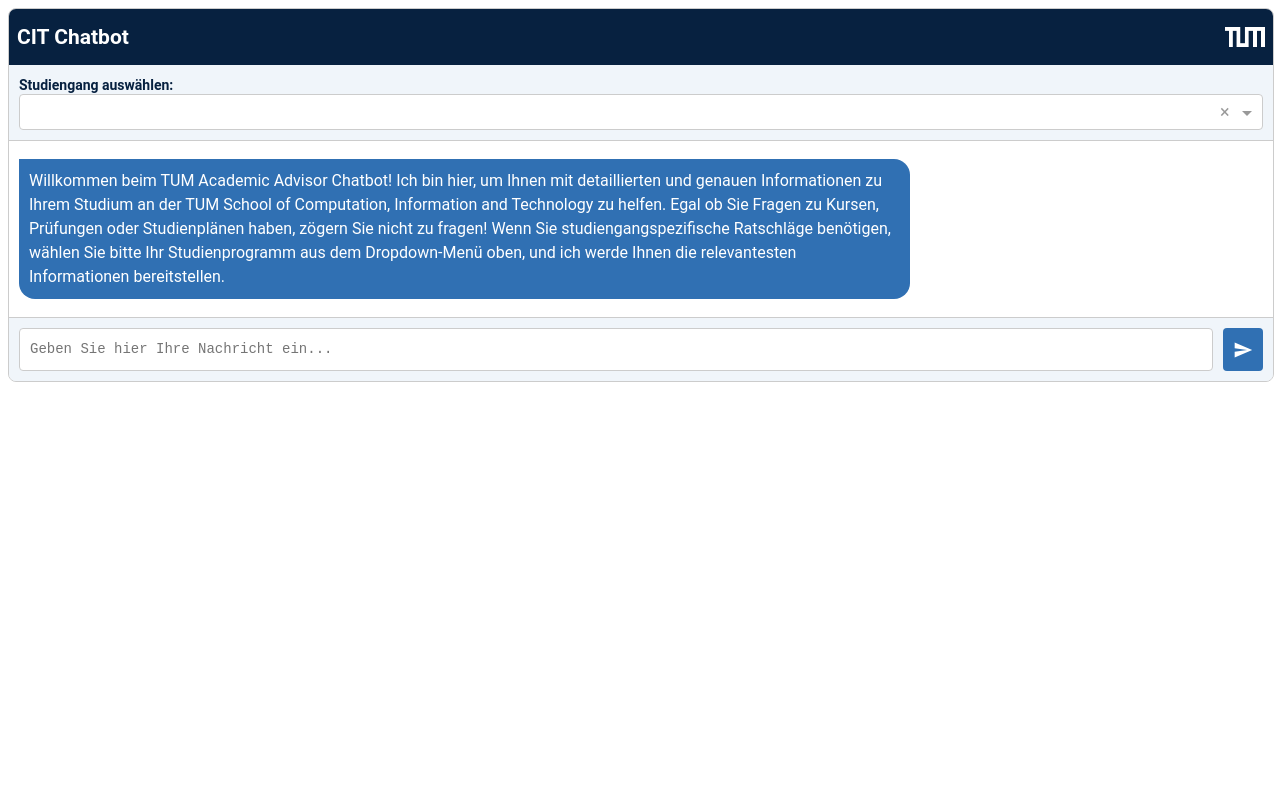
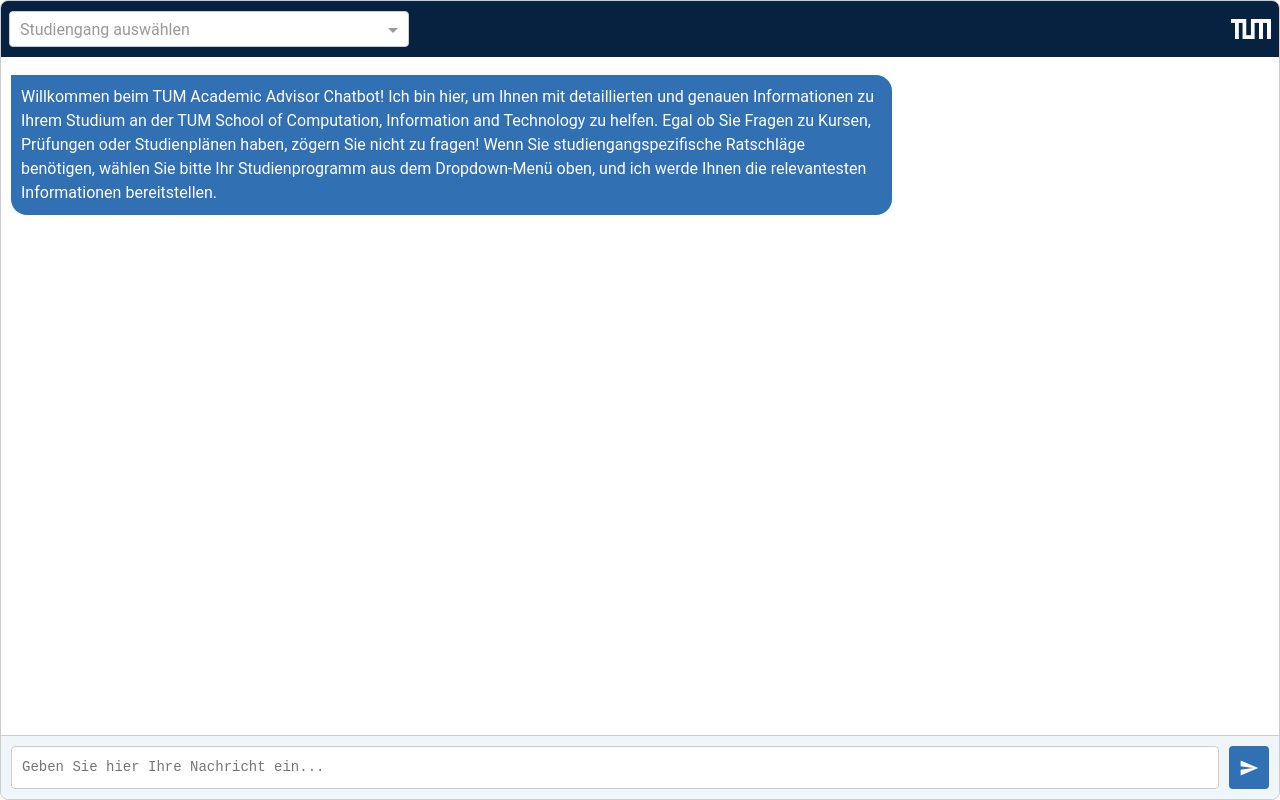
Before and after one commit to ls1intum/angelos-ui, an Angular app: page /chat/de in a window 1280 px wide. Built offline with nearby package versions, Linux system fonts and the light colour scheme; sample sign-in values are in the browser's storage.

Commit message:
Header restyling, fix study program selection bug

```diff
--- a/src/app/app.component.ts
+++ b/src/app/app.component.ts
@@ -5,7 +5,7 @@
 @Component({
   selector: 'app-root',
   standalone: true,
-  imports: [RouterOutlet, ChatComponent],
+  imports: [RouterOutlet],
   providers: [],
   templateUrl: './app.component.html',
   styleUrl: './app.component.scss'
--- a/src/app/chat/chat.component.html
+++ b/src/app/chat/chat.component.html
@@ -1,15 +1,10 @@
 <div class="chat-container">
 
     <div class="chat-header">
-        <h2>CIT Chatbot</h2>
-        <img src="assets/logo.png" alt="Logo" class="chat-logo" />
-    </div>
-
-    <div class="study-program-dropdown">
-        <label for="studyProgramSelect" class="dropdown-label">{{ dropdownLabel }}</label>
-        <ng-select class="select" [items]="studyPrograms" bindLabel="label" bindValue="value"
-            [formControl]="studyProgramControl" placeholder="Select your study program">
-        </ng-select>
+      <ng-select class="study-program-dropdown" [items]="studyPrograms" bindLabel="label" bindValue="value"
+          [formControl]="studyProgramControl" [placeholder]="dropdownLabel">
+      </ng-select>
+      <img src="assets/logo.png" alt="Logo" class="chat-logo" />
     </div>
 
     <div class="chat-body" #chatBody>
--- a/src/app/chat/chat.component.scss
+++ b/src/app/chat/chat.component.scss
@@ -7,13 +7,18 @@
 $user-message-color: #0a2d57;
 $background-color: #f4f4f4;
 $border-color: #ccc;
-$chat-height: 100%;
+$chat-height: 100vh;
 $chat-width: 100%;
 $header-height: 40px;
 $logo-size: 40px;
 
+*, *::before, *::after {
+  box-sizing: border-box;
+}
+
 .chat-container {
   font-family: roboto, sans-serif;
+  margin: 0;
   display: flex;
   flex-direction: column;
   justify-content: space-between;
@@ -26,13 +31,11 @@
 
   .chat-header {
     display: flex;
+    align-items: center;
     justify-content: space-between;
-    align-items: center;
     background-color: $primary-color;
     color: white;
     padding: 8px;
-    font-size: 14px;
-    height: $header-height;
   }
 
   .chat-logo {
@@ -41,8 +44,12 @@
     object-fit: contain;
   }
 
+  .study-program-dropdown {
+    min-width: 400px;
+  }
+
   .chat-body {
-    flex: 1;
+    flex: 1 1 auto;
     padding: 10px;
     overflow-y: auto;
     background-color: white;
@@ -172,17 +179,3 @@
     opacity: 0.7;
   }
 }
-
-.study-program-dropdown {
-  box-sizing: border-box;
-  padding: 10px;
-  background-color: $tum-acordion-blue;
-  border-bottom: 1px solid $border-color;
-  color: $tum-blue-dark;
-
-  .dropdown-label {
-    font-size: 14px;
-    font-weight: bold;
-    margin-bottom: 5px;
-  }
-}
--- a/src/app/chat/chat.component.ts
+++ b/src/app/chat/chat.component.ts
@@ -22,7 +22,7 @@
     `,
     errorMessage: `Sorry, but I am currently unable to answer your questions. Please try again at a later time.`,
     placeholder: `Type your message here...`,
-    dropdownLabel: `Select Study Program:`
+    dropdownLabel: `Select Study Program`
   },
   de: {
     welcomeMessage: `
@@ -34,7 +34,7 @@
     `,
     errorMessage: `Entschuldigung, aber ich kann Ihre Fragen derzeit nicht beantworten. Bitte versuchen Sie es später erneut.`,
     placeholder: `Geben Sie hier Ihre Nachricht ein...`,
-    dropdownLabel: `Studiengang auswählen:`
+    dropdownLabel: `Studiengang auswählen`
   }
 };
 
@@ -59,7 +59,7 @@
   dropdownLabel: string = '';
 
   // FormControl for the study program dropdown
-  studyProgramControl = new FormControl('');
+  studyProgramControl = new FormControl(null);
   studyPrograms = studyPrograms;
 
   language: 'en' | 'de' = 'en'; // Default language is English
@@ -114,7 +114,7 @@
       this.resetTextAreaHeight();
       this.needScrollToBottom = true;
 
-      const selectedProgram = this.studyProgramControl.value as string;
+      const selectedProgram = this.studyProgramControl.value? this.studyProgramControl.value as string : '';
 
       // Add a loading message to indicate the bot is typing
       const loadingMessage: ChatMessage = { message: '', type: 'loading' };
--- a/src/app/login/login.component.scss
+++ b/src/app/login/login.component.scss
@@ -5,6 +5,7 @@
     border: 1px solid #ddd;
     border-radius: 8px;
     box-shadow: 0 0 10px rgba(0, 0, 0, 0.1);
+    margin: 16px
 }
 
 h2 {
--- a/src/app/login/login.component.ts
+++ b/src/app/login/login.component.ts
@@ -2,11 +2,15 @@
 import { FormControl, FormGroup, ReactiveFormsModule, Validators } from '@angular/forms';
 import { Router } from '@angular/router';
 import { AuthService } from '../services/auth.service';
+import { NgIf } from '@angular/common';
 
 @Component({
   selector: 'app-login',
   standalone: true,
-  imports: [ReactiveFormsModule],
+  imports: [
+    ReactiveFormsModule,
+    NgIf
+  ],
   templateUrl: './login.component.html',
   styleUrl: './login.component.scss'
 })
--- a/src/styles.scss
+++ b/src/styles.scss
@@ -7,3 +7,9 @@
     text-decoration: underline;
     cursor: pointer;
 }
+
+html, body {
+    height: 100%;
+    margin: 0;
+    padding: 0;
+  }
```
